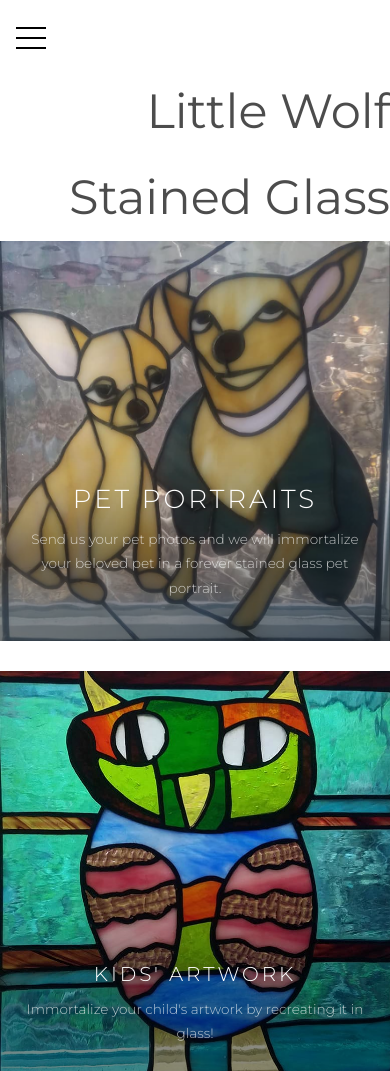
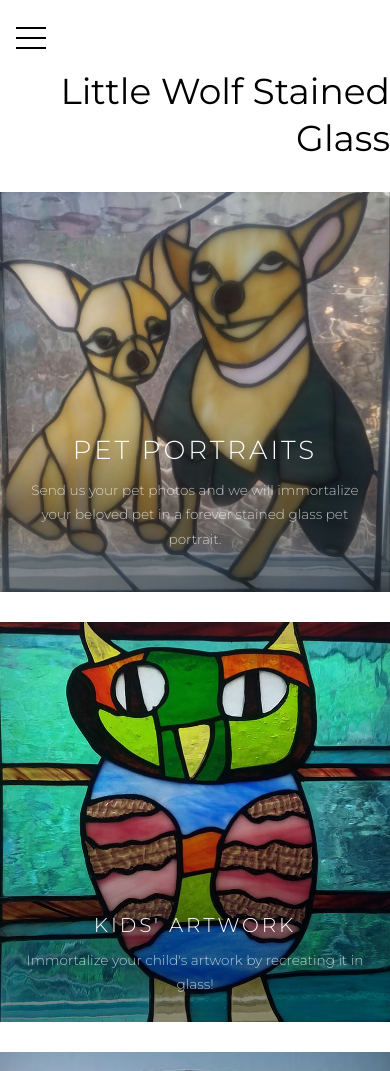
Before and after one commit to xanabobana/xanabobana.github.io, a website: page glass/index.html in a window 390 px wide. Shown: the top 1071 px of the page. Drawn offline with Linux system fonts and the light colour scheme; files whose address does not match are found by name.

Commit message:
mobile test 4

```diff
--- a/glass/css/style.css
+++ b/glass/css/style.css
@@ -93,10 +93,13 @@ figure {
 display:none;
 text-align:right;
 width:100%;
-font-family: "Montserrat", Arial, sans-serif;
-font-weight: 400;
-font-size:48px;
+
   }
+.smallonly h1 {
+  font-family: "Montserrat", Arial, sans-serif;
+  font-weight: 400;
+
+}
   @media screen and (max-width: 1200px) {
     #colorlib-aside {
       width: 30%; } }
--- a/glass/index.html
+++ b/glass/index.html
@@ -84,7 +84,7 @@ Copyright &copy;<script>document.write(new Date().getFullYear());</script> All r
 
 			<div class="colorlib-blog">
 				<div class="container-wrap">
-					<div class="smallonly">Little Wolf Stained Glass</div>
+					<div class="smallonly"><h1>Little Wolf Stained Glass</h1></div>
 					<div class="row">
 						<div class="col-md-6">
 							<div class="blog-entry animate-box">
```
